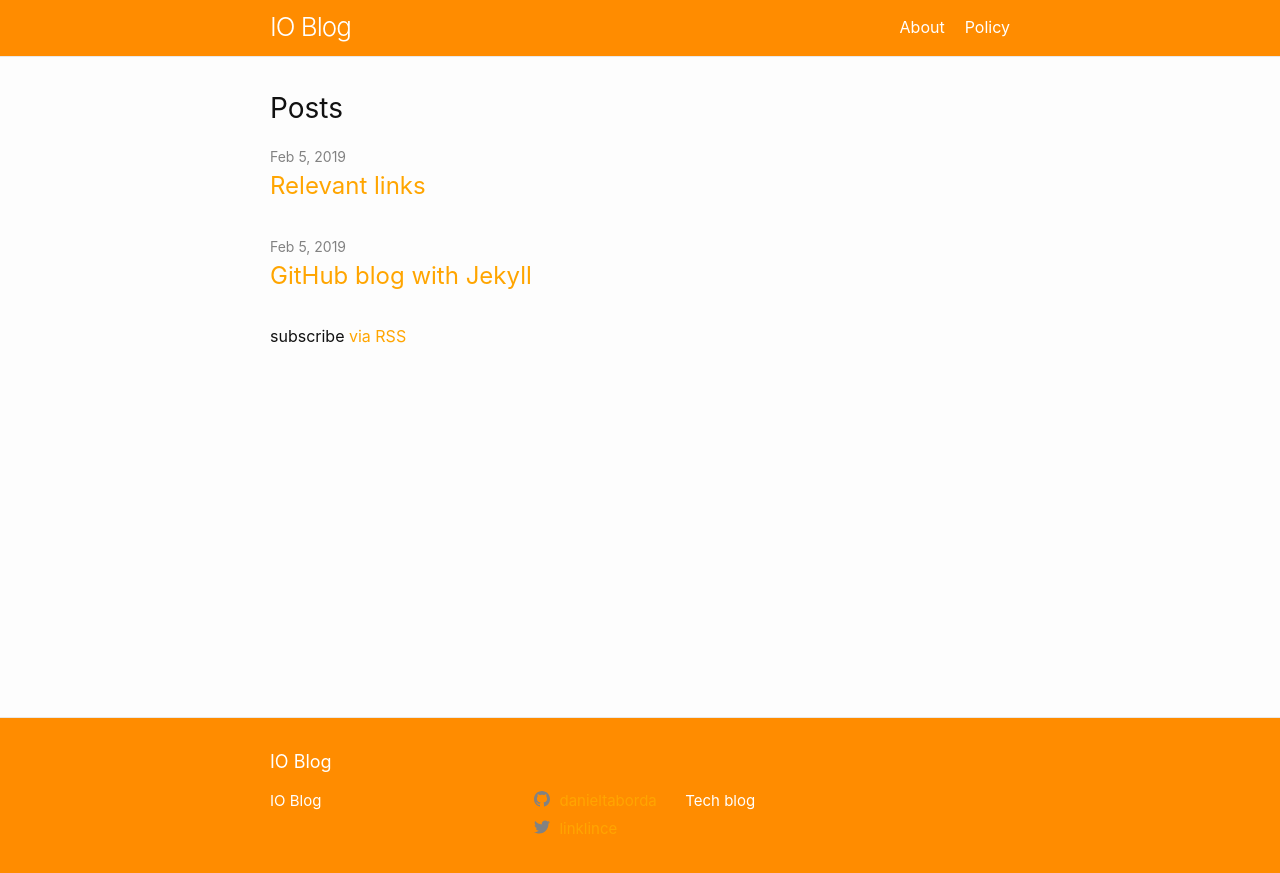
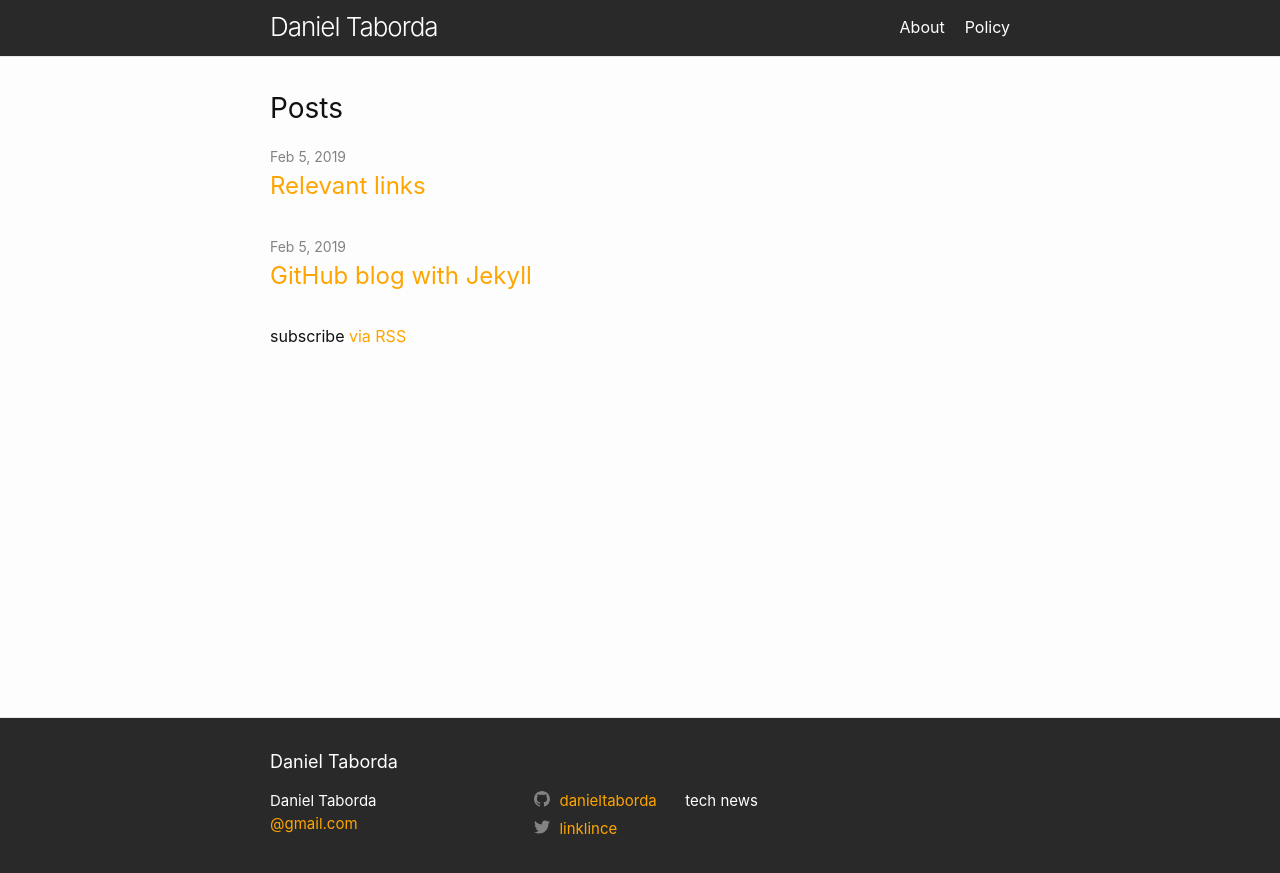
Before and after one commit to danieltaborda/danieltaborda.github.io, a Jekyll site: the page built from index.md, in a window 1280 px wide. Shown: the top 873 px of the page. Built offline with Jekyll 4.4.1, drawn with Linux system fonts in a browser that asks for light colours; comment, search, counter and statistics services are not loaded.

Commit message:
update config

```diff
--- a/_config.yml
+++ b/_config.yml
@@ -13,10 +13,10 @@
 # you will see them accessed via {{ site.title }}, {{ site.email }}, and so on.
 # You can create any custom variable you would like, and they will be accessible
 # in the templates via {{ site.myvariable }}.
-title: IO Blog
-email: ""
+title: Daniel Taborda
+email: "@gmail.com"
 description: >- # this means to ignore newlines until "baseurl:"
-  Tech blog
+  tech news
 baseurl: "" # the subpath of your site, e.g. /blog
 url: "https://danieltaborda.github.io" # the base hostname & protocol for your site, e.g. http://example.com
 
--- a/_sass/minima.scss
+++ b/_sass/minima.scss
@@ -18,7 +18,7 @@ $grey-color:       #828282 !default;
 $grey-color-light: lighten($grey-color, 40%) !default;
 $grey-color-dark:  darken($grey-color, 25%) !default;
 
-$orange-dark: darkorange !default;
+$orange-dark: rgba(0,0,0,.84) !default;
 $header-color: white !default;
 
 $table-text-align: left !default;
```
